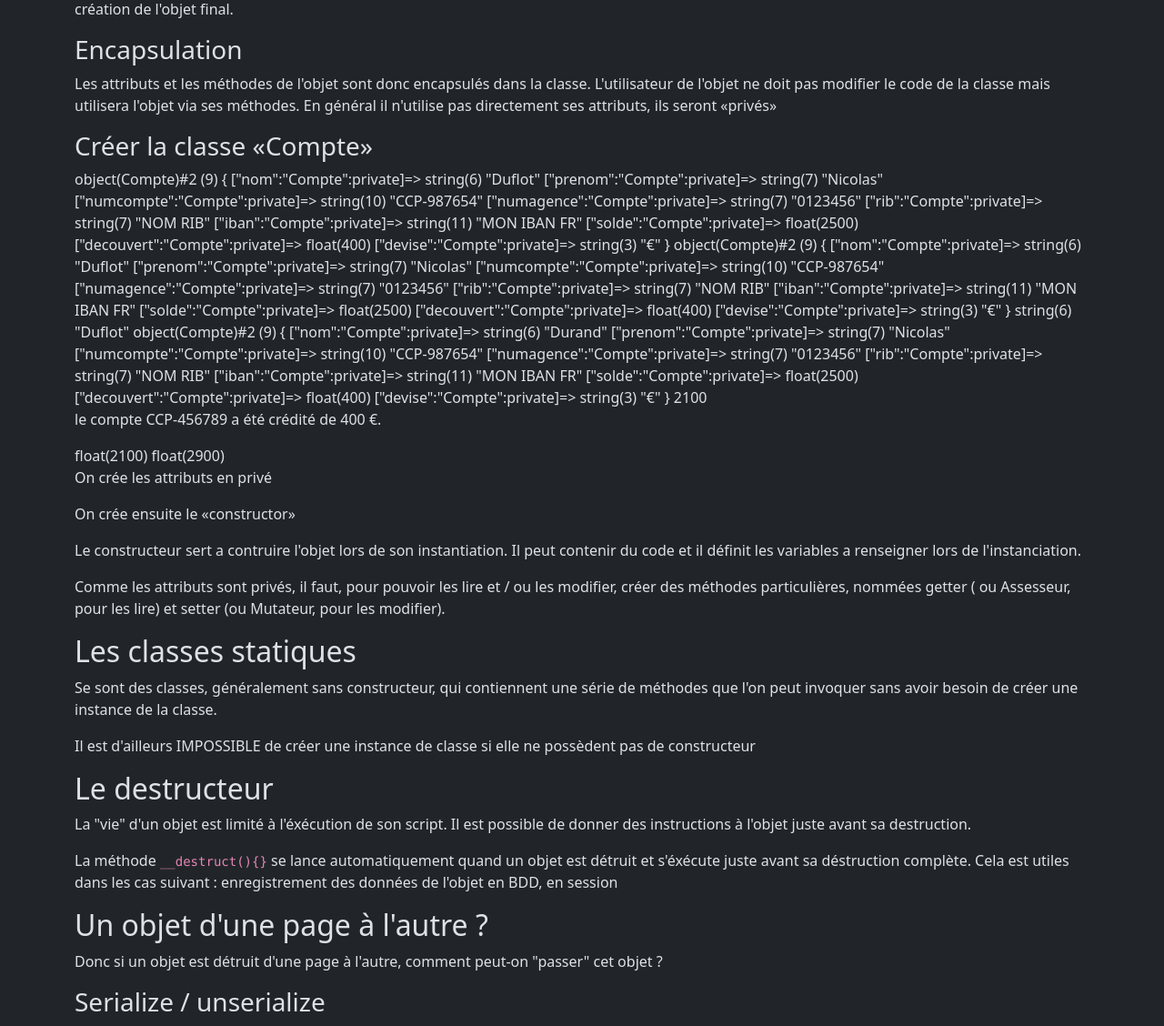
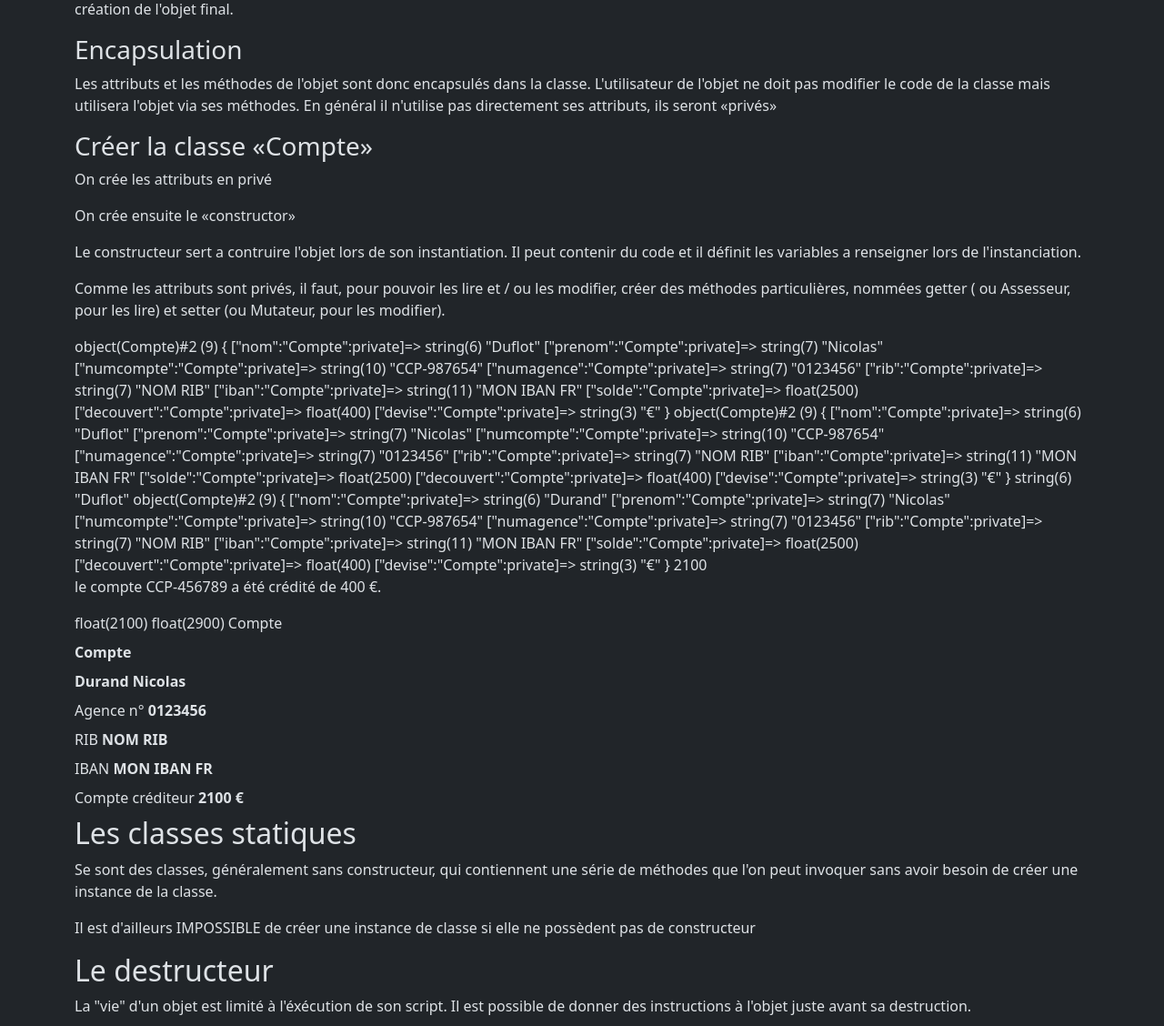
Before and after one commit to nicoduflot/2025-07-07-php-inter, a PHP site: page / in a window 1280 px wide. Shown: the part 813-1941 px from the top of the page at 91% size. Run offline with PHP 8.4, Linux system fonts and the light colour scheme.

Commit message:
methodes typeCompte et infoCompte

```diff
--- a/index.php
+++ b/index.php
@@ -71,19 +71,6 @@
                     Les attributs et les méthodes de l'objet sont donc encapsulés dans la classe. L'utilisateur de l'objet ne doit pas modifier le code de la classe mais utilisera l'objet via ses méthodes. En général il n'utilise pas directement ses attributs, ils seront <q>privés</q>
                 </p>
                 <h3>Créer la classe <q>Compte</q></h3>
-                <?php
-                $monCompte = new Compte('Duflot', 'Nicolas', 'CCP-987654', '0123456', 'NOM RIB', 'MON IBAN FR', 2500, 400);
-                var_dump($monCompte);
-                var_dump($monCompte);
-                var_dump($monCompte->getNom());
-                var_dump($monCompte->setNom('Durand'));
-
-                $compteDestinataire = new Compte('Magic', 'Eric', 'CCP-456789', '6543210', 'RIB ERIC', 'IBAN FR ERIC', 2500, 400);
-
-                $monCompte->virement(400, $compteDestinataire);
-                var_dump($monCompte->getSolde());
-                var_dump($compteDestinataire->getSolde());
-                ?>
                 <p>
                     On crée les attributs en privé
                 </p>
@@ -97,7 +84,19 @@
                     Comme les attributs sont privés, il faut, pour pouvoir les lire et / ou les modifier, créer des méthodes particulières, nommées getter ( ou Assesseur, pour les lire) et setter (ou Mutateur, pour les modifier).
                 </p>
                 <?php
+                $monCompte = new Compte('Duflot', 'Nicolas', 'CCP-987654', '0123456', 'NOM RIB', 'MON IBAN FR', 2500, 400);
+                var_dump($monCompte);
+                var_dump($monCompte);
+                var_dump($monCompte->getNom());
+                var_dump($monCompte->setNom('Durand'));
 
+                $compteDestinataire = new Compte('Magic', 'Eric', 'CCP-456789', '6543210', 'RIB ERIC', 'IBAN FR ERIC', 2500, 400);
+
+                $monCompte->virement(400, $compteDestinataire);
+                var_dump($monCompte->getSolde());
+                var_dump($compteDestinataire->getSolde());
+                echo $monCompte->typeCompte();
+                echo $monCompte->infoCompte();
                 ?>
                 <h2>Les classes statiques</h2>
                 <p>
--- a/src/Classes/Banque/Compte.php
+++ b/src/Classes/Banque/Compte.php
@@ -268,4 +268,28 @@
         return true;
     }
 
+    public function typeCompte() : string {
+        $className = get_class($this);
+        return $className;
+    }
+
+    /**
+     * @return string
+     */
+    public function infoCompte(): string {
+        $fichCompte = '';
+        $etatSolde = ($this->getSolde() < 0)? 'débiteur': 'créditeur';
+        $fichCompte = '
+        <div>
+            <div class="my-2"><b>'. $this->typeCompte() .'</b></div>
+            <div class="my-2"><b>'. $this->getNom() . ' ' . $this->getPrenom() .'</b></div>
+            <div class="my-2">Agence n° <b>'. $this->getNumagence() .'</b></div>
+            <div class="my-2">RIB <b>'. $this->getRib() .'</b></div>
+            <div class="my-2">IBAN <b>'. $this->getIban() .'</b></div>
+            <div class="my-2">Compte '. $etatSolde .'<b> '. $this->getSolde() .' '. $this->getDevise() .'</b></div>
+        </div>
+        ';
+        return $fichCompte;
+    }
+
 }
```
